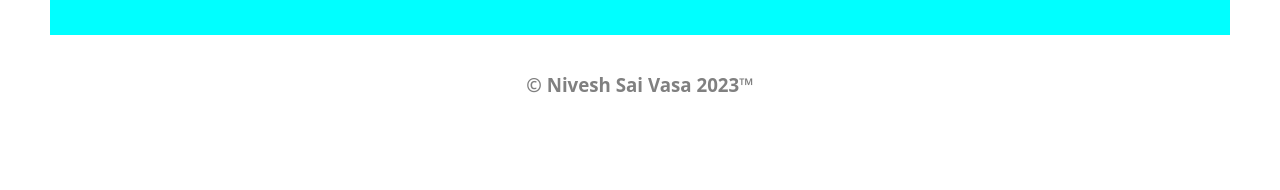
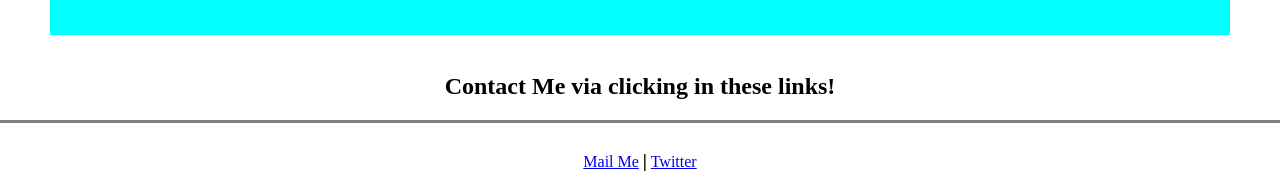
Before and after one commit to NiveshCoderPro/My-Website, a plain HTML site: page index.html in a window 1280 px wide. Shown: the part 1265-1455 px from the top of the page. Before the commit the page ends 1380 px from the top, so only its background shows below. Drawn offline with Linux system fonts and the light colour scheme; a web font is replaced by a local one.

Commit message:
Add files via upload

```diff
--- a/index.html
+++ b/index.html
@@ -19,27 +19,32 @@
         <h1 class="title_skill"><img src="Fire.gif" width="50px">Skills<img src="Fire.gif" width="50px"></h1>
         <br>
         <div class="skill-row">
-            <h1>Coding</h1>
+            <h1 class="skill-title">Coding</h1>
             <hr>
            <img src="Computer.gif" width="20%" class="skill-image">
            <p class="skill-explain">I am learning coding since 2020  in the period of Corona. I was so interested in coding because I wanted to create games instead of playing it.</p>
         </div>
         <br>
         <div class="skill-row-2">
-            <h1>Drawing</h1>
+            <h1 class="skill-title">Drawing</h1>
             <hr>
             <img src="Drawing12.gif" width="20%" class="skill-image-2">
             <p class="skill-explain-2">I was interested in drawing when I was 4 years old. I always draw Dragon Ball Characters like Whis, Beerus, Jiren and also Son Goku</p>
         </div>
     </div>
     <br>
-    <h3>
-        © Nivesh Sai Vasa 2023™
-    <style>
-        h3 {
-            font-family:system-ui, -apple-system, BlinkMacSystemFont, 'Segoe UI', Roboto, Oxygen, Ubuntu, Cantarell, 'Open Sans', 'Helvetica Neue', sans-serif;
-            color:gray;
-        }
-    </style></h3>
+    <div class="contact_div">
+       <h2>Contact Me via clicking in these links!</h2>
+       <hr noshade size="3">
+       <a href="mailto:niveshsaivasa2@gmail.com" class="social">Mail Me</a>
+       <h3 class="social"> |
+        <style>
+            h3 {
+                display: inline-block;
+            }
+        </style>
+       </h3>
+       <a href="https://twitter.com/AndNivesh" class="social">Twitter</a>
+    </div>
 </body>
 </html>
```
